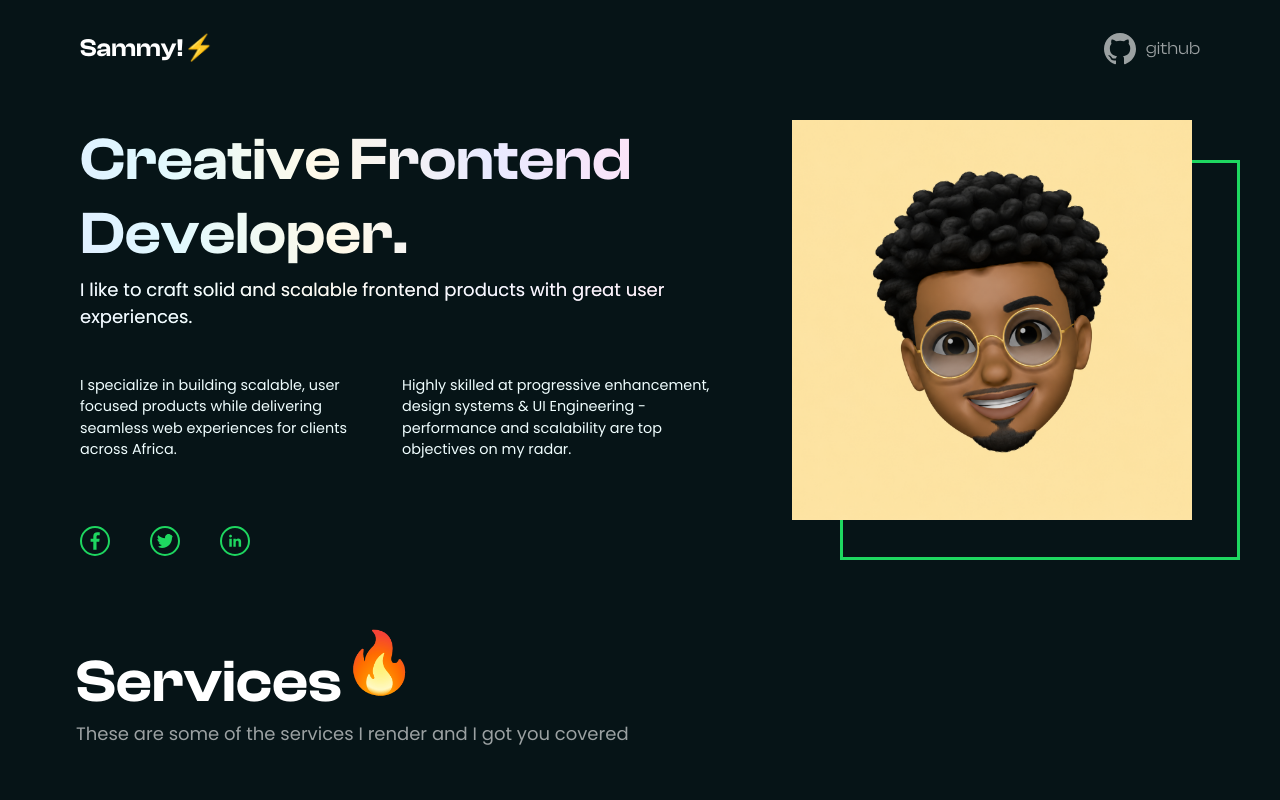
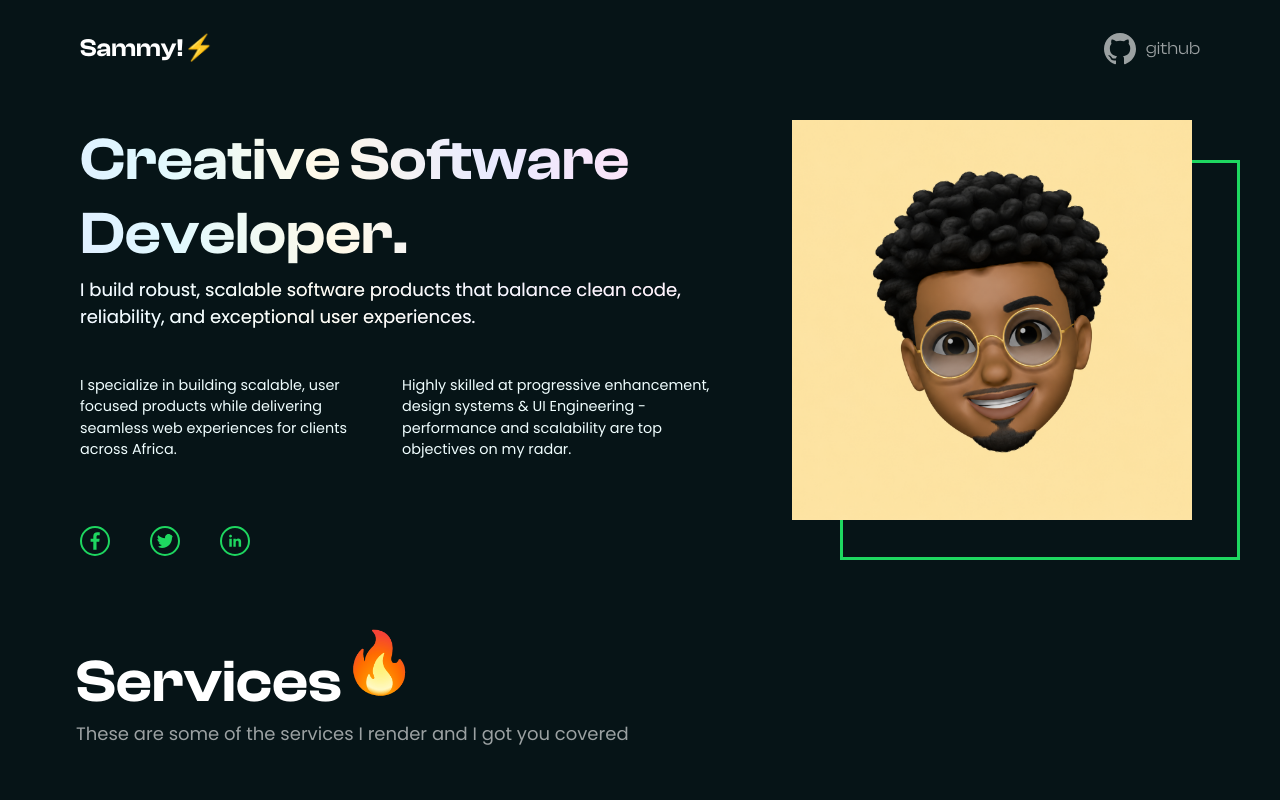
Before and after one commit to SAMUEL-UME/sammy-portfolio, a React (Vite) app: page / in a window 1280 px wide. Shown: the top 800 px of the page. Built offline with nearby package versions, Linux system fonts and the light colour scheme.

Commit message:
Update Hero section Title

```diff
--- a/src/components/Hero.jsx
+++ b/src/components/Hero.jsx
@@ -12,13 +12,13 @@ const Hero = () => {
 							<h1
 							// className={`font-clashbold font-semibold text-[40px] leading-[36.9px] text-[#CFFAFF] md:leading-[4 5px] md:text-[35px] md:max-w-max lg:leading-[73.8px] lg:max-w-[580px] lg:text-[60px] `}
 							>
-								Creative Frontend Developer<span>.</span>
+								Creative Software Developer<span>.</span>
 							</h1>
 						</div>
 						<p
 							className={`gradientText font-medium font-pop text-[15px] text-[#FFFFFF99] max-w-[353px] mt-[45px] md:mt-8 lg:mt-1 md:max-w-[639px] md:text-[18px] leading-md:[27px]`}>
-							I like to craft solid and scalable frontend products with great
-							user experiences.
+							I build robust, scalable software products that balance clean
+							code, reliability, and exceptional user experiences.
 						</p>
 						<div
 							id="intro"
```
